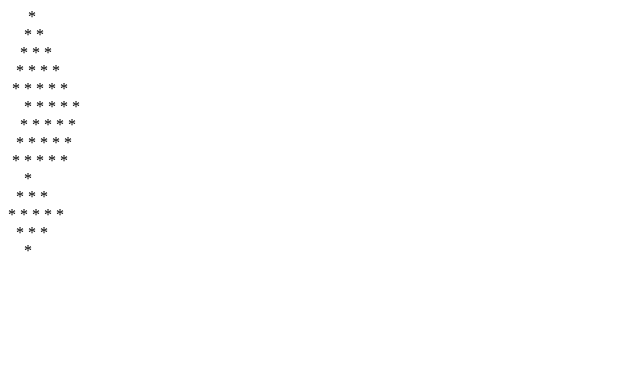
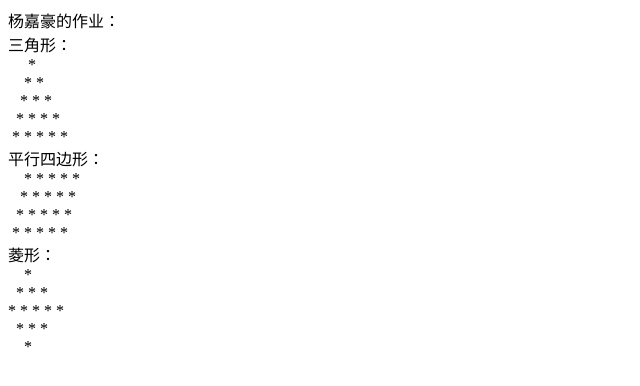
Before and after one commit to tdcq56/tdcq56.github.io, a plain HTML site: page index.html in a window 1280 px wide. Shown: the whole page, without its empty margins (0-640 px from the left). Drawn offline with Linux system fonts and the light colour scheme.

Commit message:
Update index.html

```diff
--- a/index.html
+++ b/index.html
@@ -4,10 +4,12 @@
     <meta charset="UTF-8">
     <meta http-equiv="X-UA-Compatible" content="IE=edge">
     <meta name="viewport" content="width=device-width, initial-scale=1.0">
-    <title>Document</title>
+    <title>杨嘉豪的空间</title>
 </head>
 <script language="javascript"  type="text/javascript">
     //209000914杨嘉豪
+    document.write("杨嘉豪的作业：</br>");
+    document.write("三角形：</br>");
    for(var a = 5;a>0;a--)
     {
         for(var b = a;b>0;b--)//空格数有4行，每行为a递减
@@ -22,6 +24,7 @@
         document.write("</br>");
     }
 
+    document.write("平行四边形：</br>");
     for(var a1 = 4;a1>0;a1--)
     {
         for(var b1 = a1;b1>0;b1--)//每行空格数从4递减
@@ -33,6 +36,7 @@
         document.write("</br>");
     }
 
+    document.write("菱形：</br>");
     for(var n = 1; n < 4; n++)
     {
         for(var j = 2*(3-n) ;j > 0 ;j--)//行数跟该行空格个数关系为2*(3-n)
```
